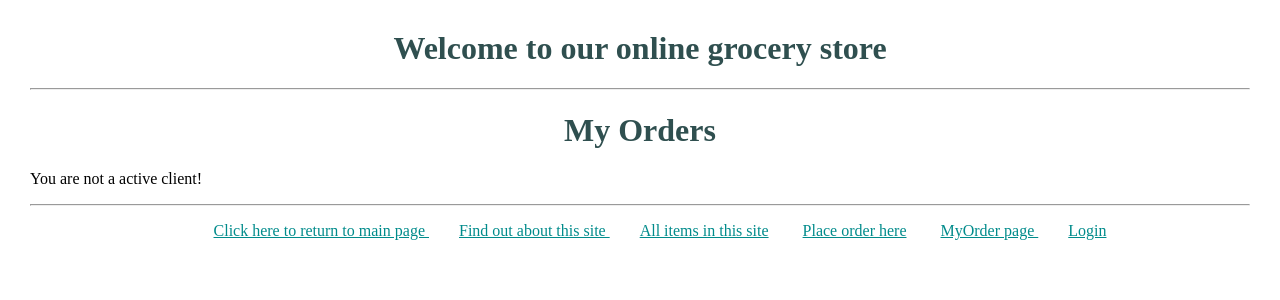
After one commit to abhishekpatelmc/django-grocery-site, a Django app: page /myorder/ in a window 1280 px wide. The commit adds this page. Shown: the top 300 px of the page. Run offline with Django 4.2, Linux system fonts and the light colour scheme.

Commit message:
Fix: Added Login Feature

```diff
--- a/myapp1/forms.py
+++ b/myapp1/forms.py
@@ -1,5 +1,5 @@
 from django import forms
-from .models import OrderItem
+from myapp1.models import OrderItem
 
 
 class OrderItemForm(forms.ModelForm):
--- a/myapp1/urls.py
+++ b/myapp1/urls.py
@@ -1,22 +1,21 @@
+from django.contrib import admin
 from django.urls import path
-from myapp1 import views
+from . import views
 
 app_name = 'myapp1'
-# urlpatterns = [
-#     path('admin/', admin.site.urls),
-#     path('', views.index, name='index'),
-#     path("typeList/",views.type_list,name='typeList'),
-#     path("typelistcbv/",views.TypeListView.as_view(),name="typelistcbv"),
-#     path('myapp1/<int:type_no>',views.detail,name='detail'),
-#     path('myapp1/about/<int:year>/<int:month>/', views.about, name='about'),
-#     # path('', include('myapp1.urls')),
-# ]
+urlpatterns = [
+    path('', views.user_login, name='user_login'),
+    path('myorder/', views.myorder, name='myorder'),
+    path('user_logout/', views.user_logout, name='user_logout'),
+    path('index/', views.index, name='index'),
+    path('about/', views.about, name='about'),
+    path('detail/<str:type_no>/', views.detail, name='detail'),
+    path('my_fbv/', views.my_fbv, name='my_fbv'),
+    path('my_cbv/', views.MyCBV.as_view(), name='my_cbv'),
+    path('items/', views.items, name='items'),
+    path('items/<int:item_id>/', views.itemdetail, name='itemdetail'),
+    path('placeorder/', views.placeorder, name='placeorder')
 
-urlpatterns = [
-    path('', views.index, name='index'),
-    path('about', views.about, name='about'),
-    path('detail/<str:type_no>', views.detail, name='detail'),
-    path('items', views.items, name='items'),
-    path('placeorder', views.placeorder, name='placeorder')
+
     # path('', include('myapp1.urls')),
 ]
--- a/myapp1/views.py
+++ b/myapp1/views.py
@@ -1,9 +1,11 @@
-from django.http import HttpResponse
-
-from .forms import OrderItemForm
-from .models import Type, Item
 from django.shortcuts import render, get_object_or_404
-from django.views.generic import View
+from django.views import View
+from django.urls import reverse
+from django.http import HttpResponse, HttpResponseRedirect
+from myapp1.models import Type, Item, OrderItem
+from myapp1.forms import OrderItemForm, InterestForm
+from django.contrib.auth import authenticate, login, logout
+from django.contrib.auth.decorators import login_required
 
 
 def index(request):
@@ -35,46 +37,99 @@ def detail(request, type_no):
     return render(request, 'myapp1/detail.html', {'type': detaillist})
 
 
+def my_fbv(request):
+    context = {
+        'message': 'Hello, this is my Function-Based View (FBV)!'
+    }
+    return render(request, 'myapp1/my_template.html', context)
+
+
+# Class-Based View (CBV)
+class MyCBV(View):
+    def get(self, request):
+        context = {
+            'message': 'Hello, this is my Class-Based View (CBV)!'
+        }
+        return render(request, 'myapp1/my_template.html', context)
+
+
 def items(request):
     itemlist = Item.objects.all().order_by('id')[:20]
     return render(request, 'myapp1/items.html', {'itemlist': itemlist})
 
 
 def placeorder(request):
-    msg = ""
+    msg = ''
     itemlist = Item.objects.all()
     if request.method == 'POST':
         form = OrderItemForm(request.POST)
         if form.is_valid():
             order = form.save(commit=False)
-            if order.ordered_item <= int(order.item.stock):
+            if order.no_of_order <= order.ordered_item.stock:
                 order.save()
+                order.ordered_item.stock -= order.no_of_order
+                order.ordered_item.save()
                 msg = 'Your order has been placed successfully.'
-            else:
-                msg = 'We do not have sufficient stock to fill your order.'
-                return render(request, 'myapp1/order_response.html', {'msg': msg})
+        else:
+            msg = 'We do not have sufficient stock to fill your order.'
+        return render(request, 'myapp1/order_response.html', {'msg': msg})
     else:
         form = OrderItemForm()
     return render(request, 'myapp1/placeorder.html', {'form': form, 'msg': msg, 'itemlist': itemlist})
 
 
-# def placeorder(request):
-#     itemlist = Item.objects.all()
-#     return render(request, 'myapp1/placeorder.html', {'itemlist':itemlist})
+def itemdetail(request, item_id):
+    ordered_item = Item.objects.get(id=item_id)
+    interested = ordered_item.interested
+    if request.method == 'POST':
+        form = InterestForm(request.POST)
+        if form.is_valid():
+            interested = form.cleaned_data['interested']
+            quantity = form.cleaned_data['quantity']
+            comments = form.cleaned_data['comments']
+            if interested:
+                ordered_item.interested.__add__(request.user)
+            else:
+                ordered_item.interested.remove(request.user)
+            ordered_item.save()
+            # msg = 'Thanks for your interest!'
+    else:
+        form = InterestForm()
+    return render(request, 'myapp1/itemdetail.html', {'item': ordered_item, 'interested': interested, 'form': form})
 
 
-# def about(request,year,month):
-#     month_name = datetime.strftime(datetime(2000, month, 1), '%B')
-#     response = HttpResponse()
-#     response.write(f'<p>This is an Online Grocery Store - {month_name} {year}</p>')
-#     return response
-#
-# def detail(request, type_no):
-#     item_list = get_list_or_404(Item, type=type_no)
-#      return render(request, 'myapp1/detail.html', {'type': type})
+def user_login(request):
+    if request.method == 'POST':
+        username = request.POST['username']
+        password = request.POST['password']
+        user = authenticate(username=username, password=password)
+        if user:
+            if user.is_active:
+                login(request, user)
+                return HttpResponseRedirect(reverse('myapp1:index'))
+            else:
+                return HttpResponse('Your account is disabled.')
+        else:
+            return HttpResponse('Invalid login details.')
+    else:
+        return render(request, 'myapp1/login.html')
 
-# FBV(function -based - view)
-# Simple to write and understand.
+
+@login_required
+def user_logout(request):
+    logout(request)
+    return HttpResponseRedirect(reverse('myapp1:user_login'))
+
+
+def myorder(request):
+    if request.user.is_active:
+        orders = OrderItem.objects.filter(ordered_by=request.user)
+        return render(request, 'myapp1/myorder.html', {'orders': orders})
+    else:
+        message = 'You are not a active client!'
+        return render(request, 'myapp1/myorder.html', {'message': message})
+
+
 # Good for basic logic.
 def type_list(request):
     types = Type.objects.all()
@@ -84,10 +139,6 @@ def type_list(request):
     return response
 
 
-# CBV(class-based-view)
-# Can be inherited
-# Reusable
-# can handle complex logic
 class TypeListView(View):
     def get(self, request):
         types = Type.objects.all()
--- a/templates/myapp1/base.html
+++ b/templates/myapp1/base.html
@@ -18,6 +18,14 @@
         <li class="hbar1"><a href="http://127.0.0.1:8000/about"> Find out about this site </a></li>
         <li class="hbar1"><a href="{% url 'myapp1:items'%}"> All items in this site</a></li>
         <li class="hbar1"><a href="{% url 'myapp1:placeorder'%}"> Place order here</a></li>
+        <li class="hbar1"><a href = "{% url 'myapp1:myorder'%}"> MyOrder page </a></li>
+        <li class="hbar1">
+            {% if user.is_authenticated %}
+              <a href="{% url 'myapp1:user_logout' %}">Logout</a>
+            {% else %}
+              <a href="{% url 'myapp1:user_login' %}">Login</a>
+            {% endif %}
+        </li>
     </ul>
 </div>
 </body>
--- /dev/null
+++ b/templates/myapp1/myorder.html
@@ -0,0 +1,27 @@
+{% extends 'myapp1/base.html' %}
+
+{% block body_block %}
+  <h1>My Orders</h1>
+  {% if orders %}
+    <table>
+      <thead>
+        <tr>
+          <th>|   Item Name   |</th>
+          <th>|   Quantity   |</th>
+          <th>|   Price   |</th>
+        </tr>
+      </thead>
+      <tbody>
+        {% for order in orders %}
+          <tr>
+            <td>|   {{ orders.ordered_item.name }}   |</td>
+            <td>|   {{ orders.no_of_order }}   |</td>
+            <td>|   {{ orders.total_price }}   |</td>
+          </tr>
+        {% endfor %}
+      </tbody>
+    </table>
+  {% else %}
+    <p>{{ message }}</p>
+  {% endif %}
+{% endblock %}
--- a/templates/myapp1/order_response.html
+++ b/templates/myapp1/order_response.html
@@ -3,11 +3,12 @@
 <html lang="en">
     <head>
         <meta charset="UTF-8">
-    <title>Title</title>
+        <title>Order_response</title>
     </head>
     <body>
         {% block body_block %}
-    <h1>{{ msg }}</h1>
+            <h1>Order Response</h1>
+                <p>{{ msg }}</p>
         {% endblock %}
     </body>
 </html>
--- a/templates/myapp1/placeorder.html
+++ b/templates/myapp1/placeorder.html
@@ -21,9 +21,8 @@
     <form method="post">
         {% csrf_token %}
         {{ form.as_p }}
-        <input type="submit" value="Submit">
+        <input type="submit" value="Submit Order Item Form">
     </form>
-
 {% endblock %}
 </body>
 </html>
```
Also changed, not shown: myapp1/models.py (+11 -5 lines), templates/myapp1/detail.html (+7 -1 lines), templates/myapp1/itemdetail.html (added, +17 -0 lines), templates/myapp1/items.html (+18 -16 lines), templates/myapp1/login.html (added, +14 -0 lines), templates/myapp1/my_template.html (added, +11 -0 lines), db.sqlite3. Lines whose indentation alone changed are shown as unchanged.
